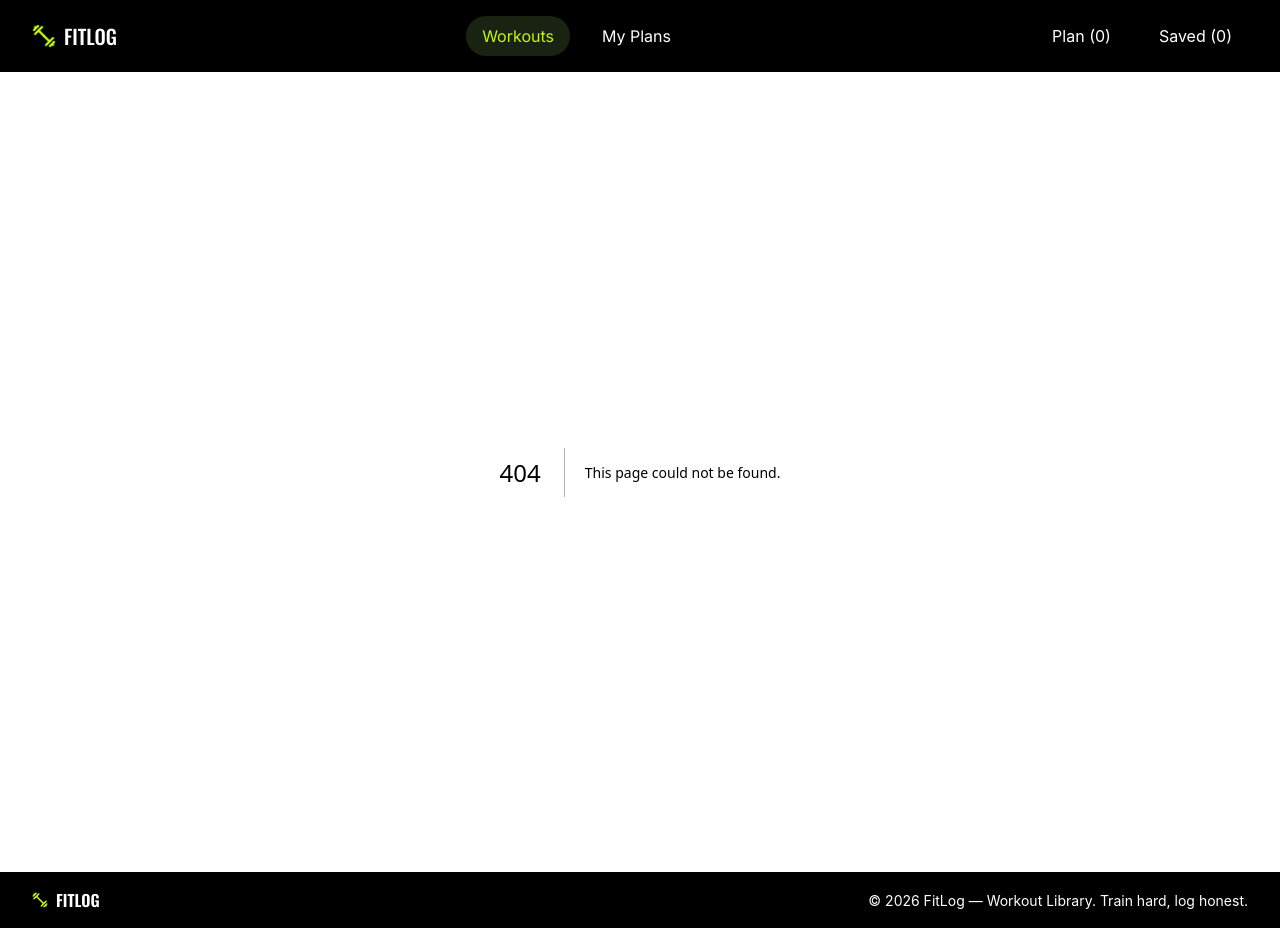
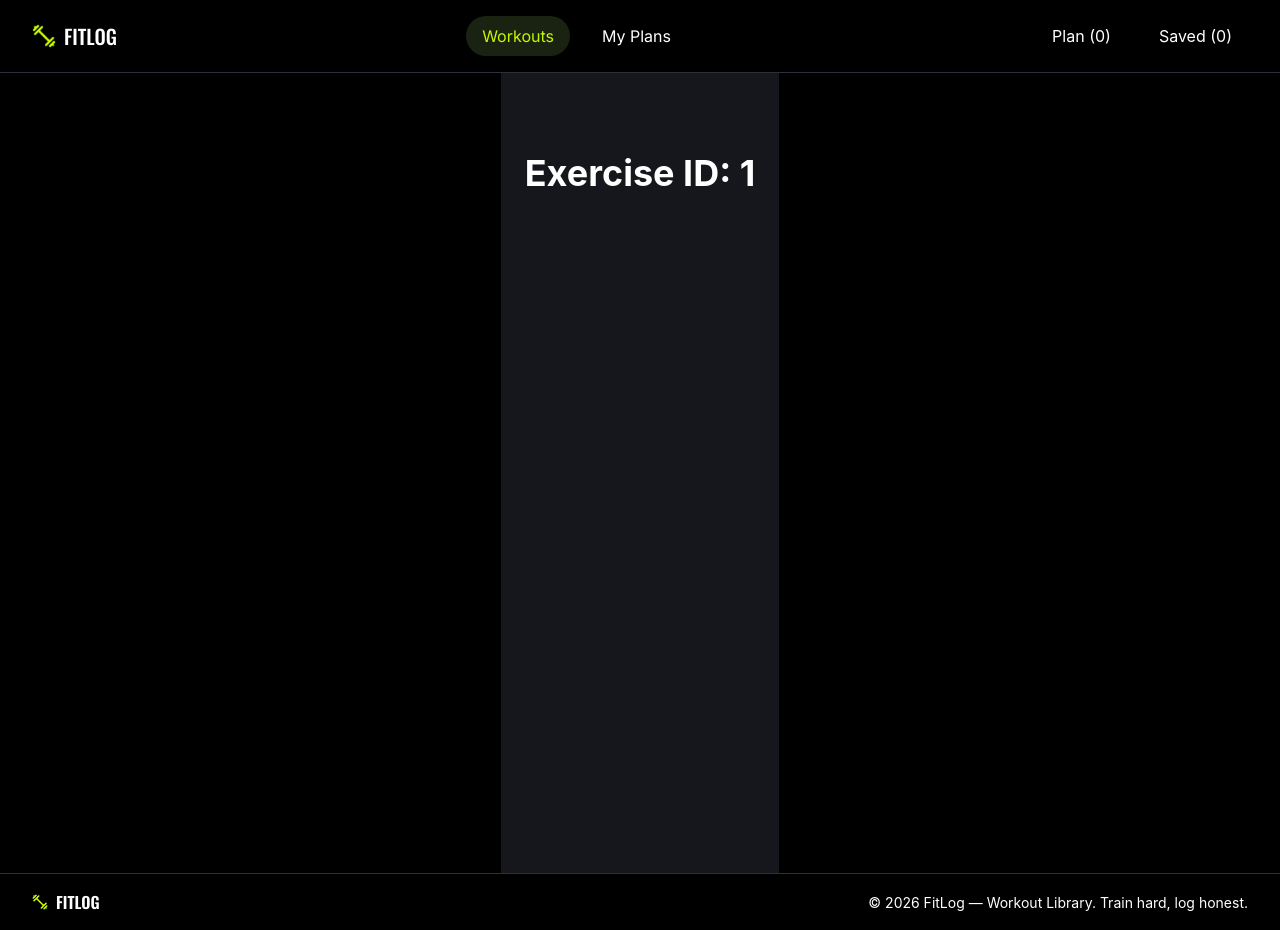
Before and after one commit to mayeendu/B14-A6-FitLog, a Next.js app: page /exercises/1 in a window 1280 px wide. Before the commit this address had no page. Built offline with nearby package versions, Linux system fonts and the light colour scheme.

Commit message:
Crad Detailes page start

```diff
--- /dev/null
+++ b/src/app/exercises/[id]/page.tsx
@@ -0,0 +1,21 @@
+interface ExerciseDetailsPageProps {
+    params: Promise<{
+        id: string;
+    }>;
+}
+
+const ExerciseDetailsPage = async ({
+    params,
+}: ExerciseDetailsPageProps) => {
+    const { id } = await params;
+
+    return (
+        <main className="min-h-screen bg-[#16171c] px-6 py-20 text-white">
+            <h1 className="text-4xl font-bold">
+                Exercise ID: {id}
+            </h1>
+        </main>
+    );
+};
+
+export default ExerciseDetailsPage;
--- a/src/components/exercises/ExerciseCard.tsx
+++ b/src/components/exercises/ExerciseCard.tsx
@@ -1,6 +1,12 @@
 import { Exercise } from "@/Types/exercise";
 import Image from "next/image";
+import Link from "next/link";
 import { FaRegClock, FaFire, FaStar } from "react-icons/fa";
+
+
+
+
+
 
 interface ExerciseCardProps {
     exercise: Exercise;
@@ -8,6 +14,7 @@ interface ExerciseCardProps {
 
 const ExerciseCard = ({ exercise }: ExerciseCardProps) => {
     return (
+        <Link href={`/exercises/${exercise.id}`}>
             <article className="overflow-hidden rounded-[28px] border border-[#2d3038] bg-[#16171c] text-white shadow-sm transition duration-300 hover:-translate-y-1 hover:border-[#baff00]">
 
                 {/* Exercise Image */}
@@ -81,6 +88,7 @@ const ExerciseCard = ({ exercise }: ExerciseCardProps) => {
                     </div>
                 </div>
             </article>
+        </Link>
     );
 };
 
--- a/src/components/layout/Footer.tsx
+++ b/src/components/layout/Footer.tsx
@@ -5,6 +5,8 @@ import Image from 'next/image';
 
 const Footer = () => {
     return (
+        <section className="border-t border-[#2d3038]">
+
             <div className="flex flex-col sm:flex-row justify-between items-center gap-3 sm:gap-0 p-4 sm:px-6 lg:px-8 bg-bg-primary text-white">
 
                 {/* Logo */}
@@ -31,6 +33,7 @@ const Footer = () => {
                 </div>
 
             </div>
+        </section>
     );
 };
 
--- a/src/components/layout/Navbar.tsx
+++ b/src/components/layout/Navbar.tsx
@@ -4,7 +4,7 @@ import Image from 'next/image';
 
 const Navbar = () => {
     return (
-        <section className="bg-bg-primary container mx-auto">
+        <section className="bg-bg-primary container mx-auto border-b border-[#2d3038]">
             <div className="relative flex justify-between items-center p-4 sm:px-6 lg:px-8 bg-bg-primary text-white">
 
                 {/* Logo */}
```
Lines whose indentation alone changed are shown as unchanged.
